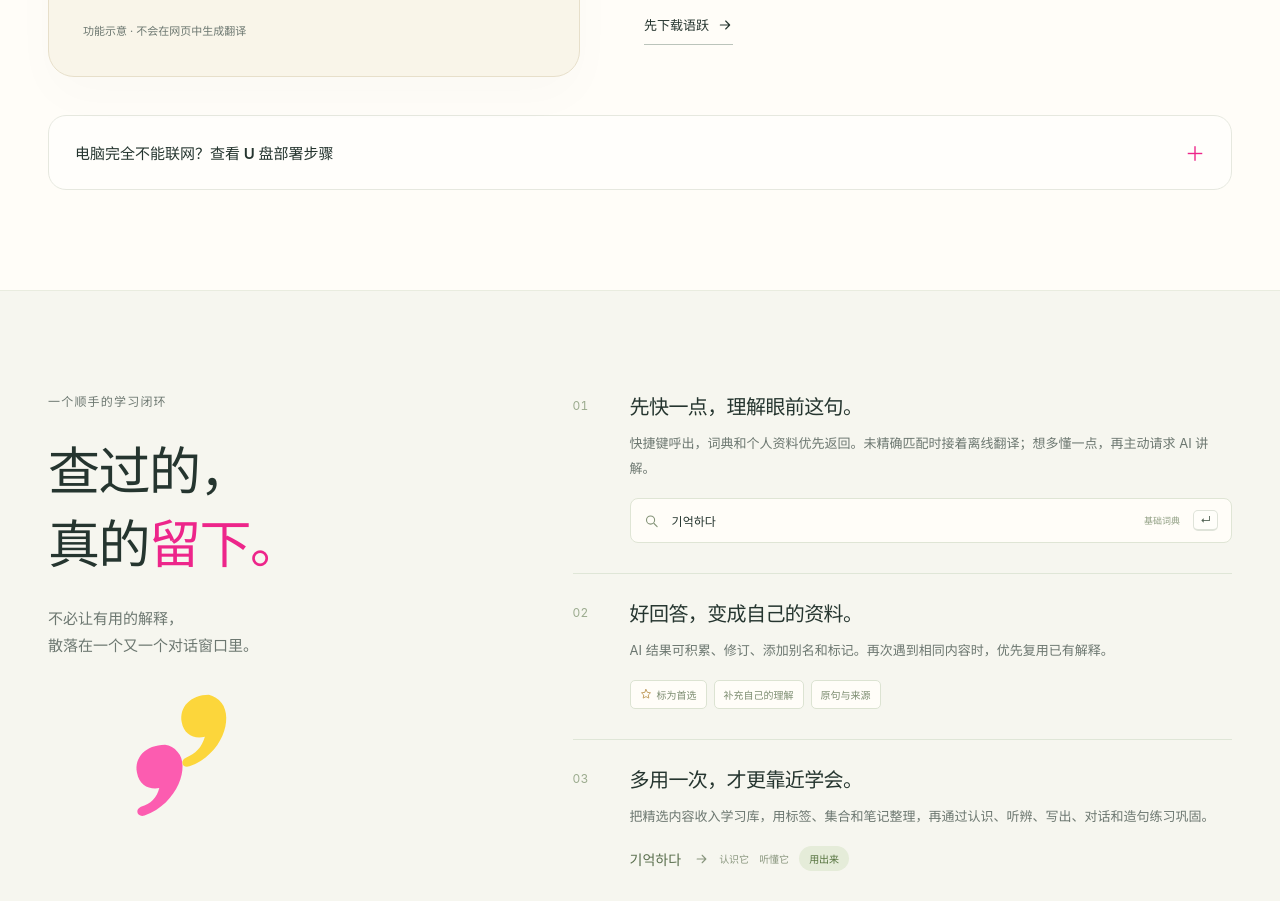
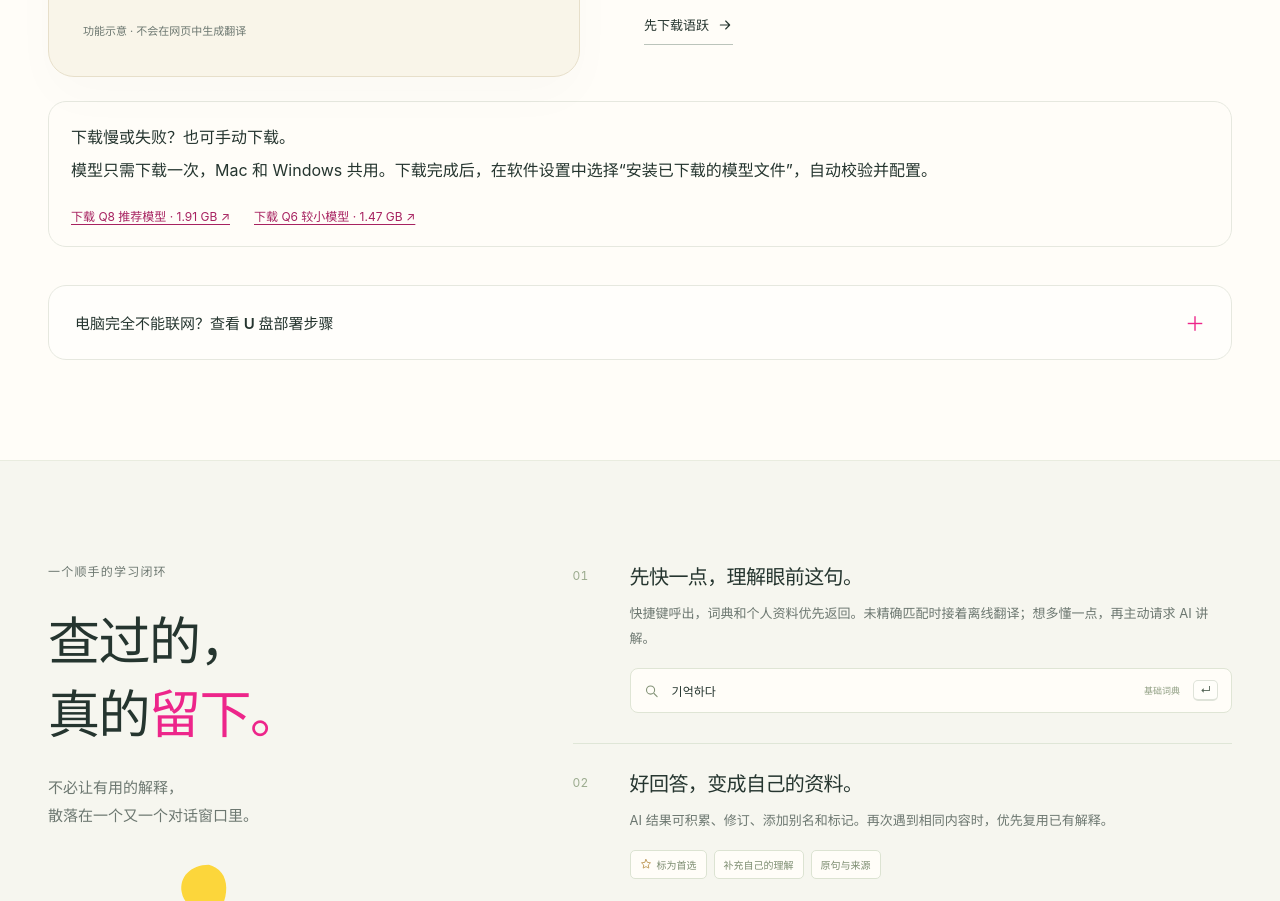
Before and after one commit to SmalBox/LingoLeapOfficial, a plain HTML site: page index.html in a window 1280 px wide. Shown: the part 3175-4076 px from the top of the page. Drawn offline with Linux system fonts and the light colour scheme.

Commit message:
docs: clarify offline model download and installation [ci skip]

```diff
--- a/assets/site.css
+++ b/assets/site.css
@@ -562,3 +562,6 @@ h2 { font-size: clamp(32px, 3.1vw, 43px); line-height: 1.45; font-weight: 650; l
 .model-download-note { margin-top: 20px; font-size: 12px; color: var(--muted); }
 @media (max-width: 800px) { .offline-grid { grid-template-columns: minmax(0, 1fr); gap: 34px; } .offline-preview { max-width: 560px; width: 100%; margin-inline: auto; } .offline-steps { max-width: 560px; margin-inline: auto; } }
 @media (max-width: 580px) { .offline-preview { padding: 24px; } .offline-folders { grid-template-columns: minmax(0, 1fr); } .offline-deployment > summary { padding: 20px; } .offline-deployment-body { padding: 0 20px 20px; } .offline-primary p { font-size: 25px; } }
+
+.offline-manual-download { margin-top: 24px; padding: 22px; border: 1px solid var(--line, #dddcd4); border-radius: 18px; }
+.offline-manual-download p { margin: 8px 0 14px; line-height: 1.8; }
--- a/index.html
+++ b/index.html
@@ -14,7 +14,7 @@
   <title>语跃 LingoLeap · 让每一次查词，都有下文</title>
   <link rel="icon" href="assets/logo.svg?v=20261106-motion-1" type="image/svg+xml">
   <link rel="apple-touch-icon" href="assets/app-icon.png">
-  <link rel="stylesheet" href="assets/site.css?v=20261118-capture-1">
+  <link rel="stylesheet" href="assets/site.css?v=20261122-first-use-1">
   <link rel="stylesheet" href="assets/motion.css?v=20261106-motion-1">
   <script src="assets/site.js?v=20261106-motion-1" defer></script>
   <script src="assets/motion.js?v=20261106-motion-1" defer></script>
@@ -175,6 +175,7 @@
         <div class="offline-preview"><span class="offline-badge"><svg class="icon"><use href="#i-lock"/></svg> 离线翻译 · 本机运行</span><div class="offline-original"><small>输入 · 中文</small><p>我今天想吃米饭。</p></div><div class="offline-primary"><small>主译文 · 韩语</small><p lang="ko">오늘은 밥을 먹고 싶어요.</p></div><div class="offline-secondary"><small>对照 · 英语</small><p lang="en">I would like to eat rice today.</p></div><p class="offline-demo-note">功能示意 · 不会在网页中生成翻译</p></div>
         <div class="offline-steps"><article><span>01</span><div><h3>下载程序，解压打开。</h3><p>选择 macOS Apple Silicon 或 Windows x64 完整 ZIP。词典、截图贴图、短录屏、OCR 和翻译引擎已经备好。</p></div></article><article><span>02</span><div><h3>点击“下载并启用”。</h3><p>设置 → 查询与翻译，选择 Q8 推荐模型（约 1.91 GB）或 Q6 较小模型（约 1.47 GB）。自动校验、安装和配置，不用找路径。</p></div></article><article><span>03</span><div><h3>断网以后，接着读。</h3><p>下载可暂停、续传，切换页面也会继续。准备阶段有清楚提示，主译文先显示，再补上另一种语言对照；模型随程序更新继续复用。</p></div></article><a class="text-link" href="#download">先下载语跃 <svg class="icon"><use href="#i-arrow"/></svg></a></div>
       </div>
+      <div class="offline-manual-download" aria-label="手动下载离线模型"><div><strong>下载慢或失败？也可手动下载。</strong><p>模型只需下载一次，Mac 和 Windows 共用。下载完成后，在软件设置中选择“安装已下载的模型文件”，自动校验并配置。</p></div><div class="offline-model-links"><a href="https://huggingface.co/tencent/Hy-MT2-1.8B-GGUF/resolve/a0c709d9fac510f2c807aa3af52872340dc37a4a/Hy-MT2-1.8B-Q8_0.gguf" target="_blank" rel="noopener">下载 Q8 推荐模型 · 1.91 GB ↗</a><a href="https://huggingface.co/tencent/Hy-MT2-1.8B-GGUF/resolve/a0c709d9fac510f2c807aa3af52872340dc37a4a/Hy-MT2-1.8B-Q6_K.gguf" target="_blank" rel="noopener">下载 Q6 较小模型 · 1.47 GB ↗</a></div></div>
       <details class="offline-deployment"><summary>电脑完全不能联网？查看 U 盘部署步骤 <span aria-hidden="true">＋</span></summary><div class="offline-deployment-body"><p>在可联网电脑下载完整程序与一个模型，复制到离线电脑；保留模型原文件名，按下图放置后启动即可。也可在软件设置中选择“安装已下载的模型文件”，完全在本机完成校验和配置，无需额外运行环境。</p><div class="offline-folders"><div><h3>Mac · 模型在 .app 外面</h3><pre>应用程序/
   LingoLeap.app
   LingoLeap-models/
```
Also changed, not shown: 3 other files.
